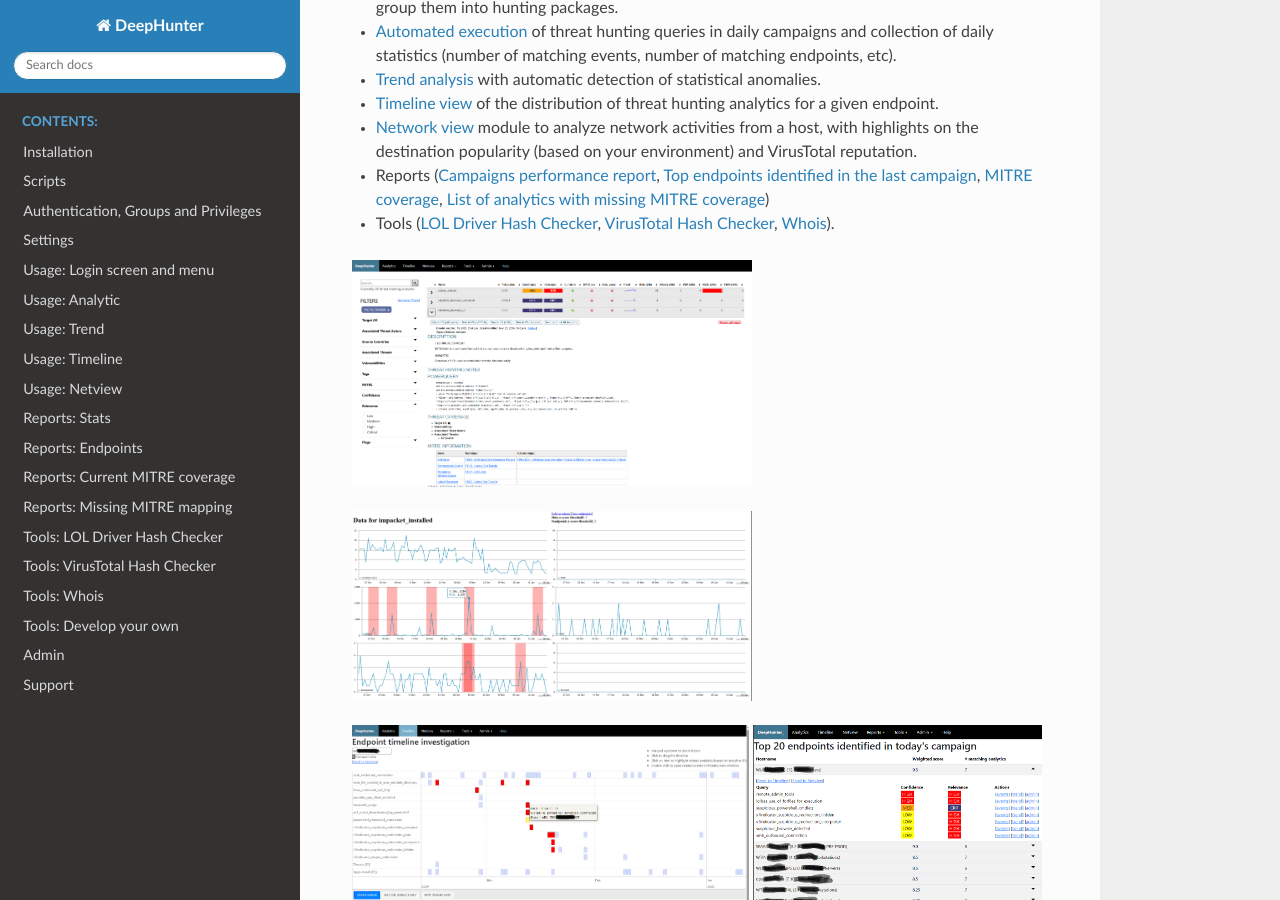
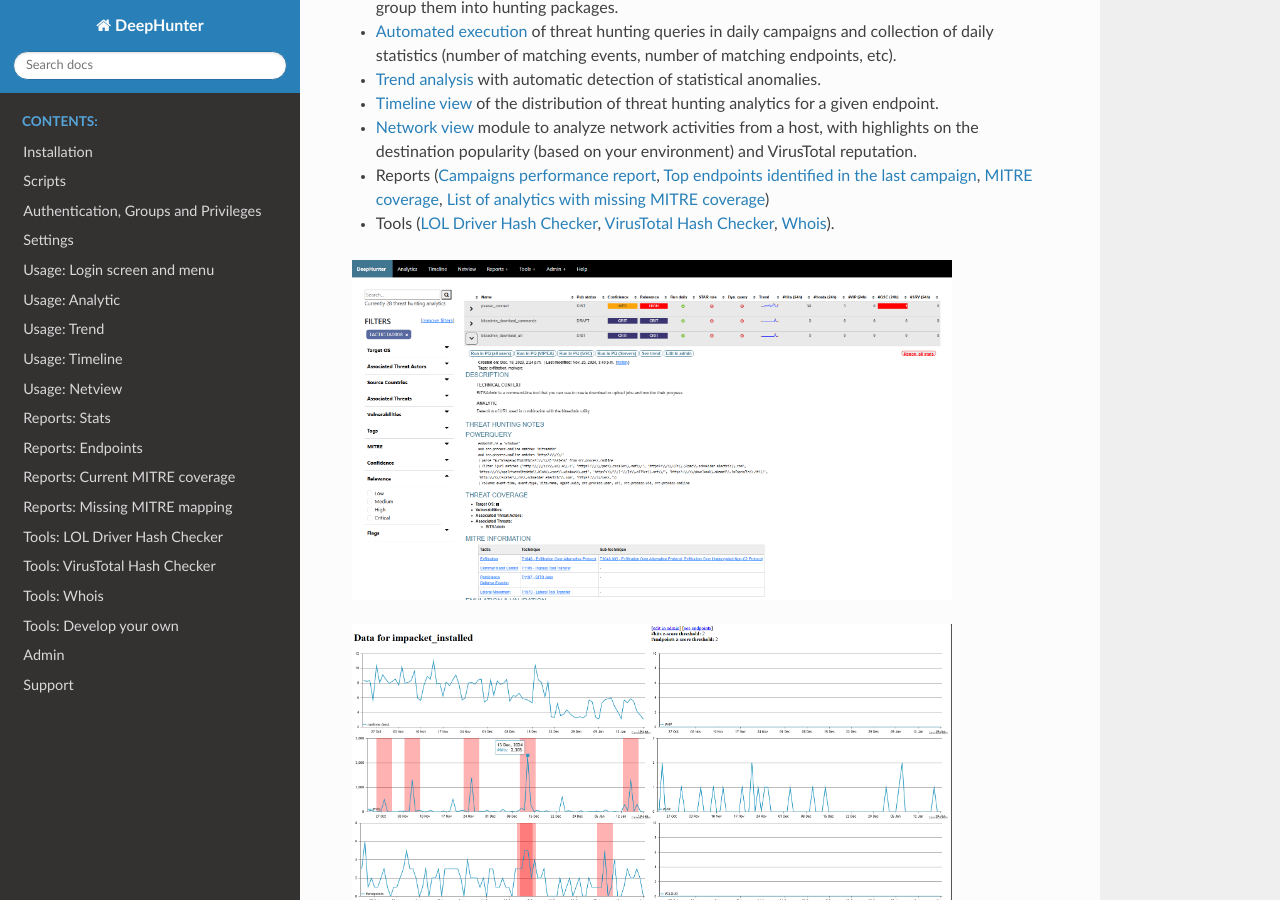
Before and after one commit to wikijm/deephunter, a Sphinx documentation site: the page built from docs/index.rst, in a window 1280 px wide and 900 px high, scrolled down 340 px. Built offline with Sphinx 7.4.7 and the Read the Docs theme 3.1.0, drawn with Linux system fonts in a browser that asks for light colours; pages that are not in the unit, such as notebooks, are missing from menus.

Commit message:
updated doc

```diff
--- a/docs/index.rst
+++ b/docs/index.rst
@@ -20,10 +20,10 @@ DeepHunter is a Threat Hunting platform that features:
 - Tools (`LOL Driver Hash Checker <tools_lol_drivers_hash_checker.html>`_, `VirusTotal Hash Checker <tools_vt_hash_checker.html>`_, `Whois <tools_whois.html>`_).
 
 .. image:: img/deephunter_analytics.png
-  :width: 400
+  :width: 600
   :alt: DeepHunter Analytics
 .. image:: img/trend_analysis.png
-  :width: 400
+  :width: 600
   :alt: DeepHunter Trend Analysis
 .. image:: img/timeline.png
   :height: 220
```
